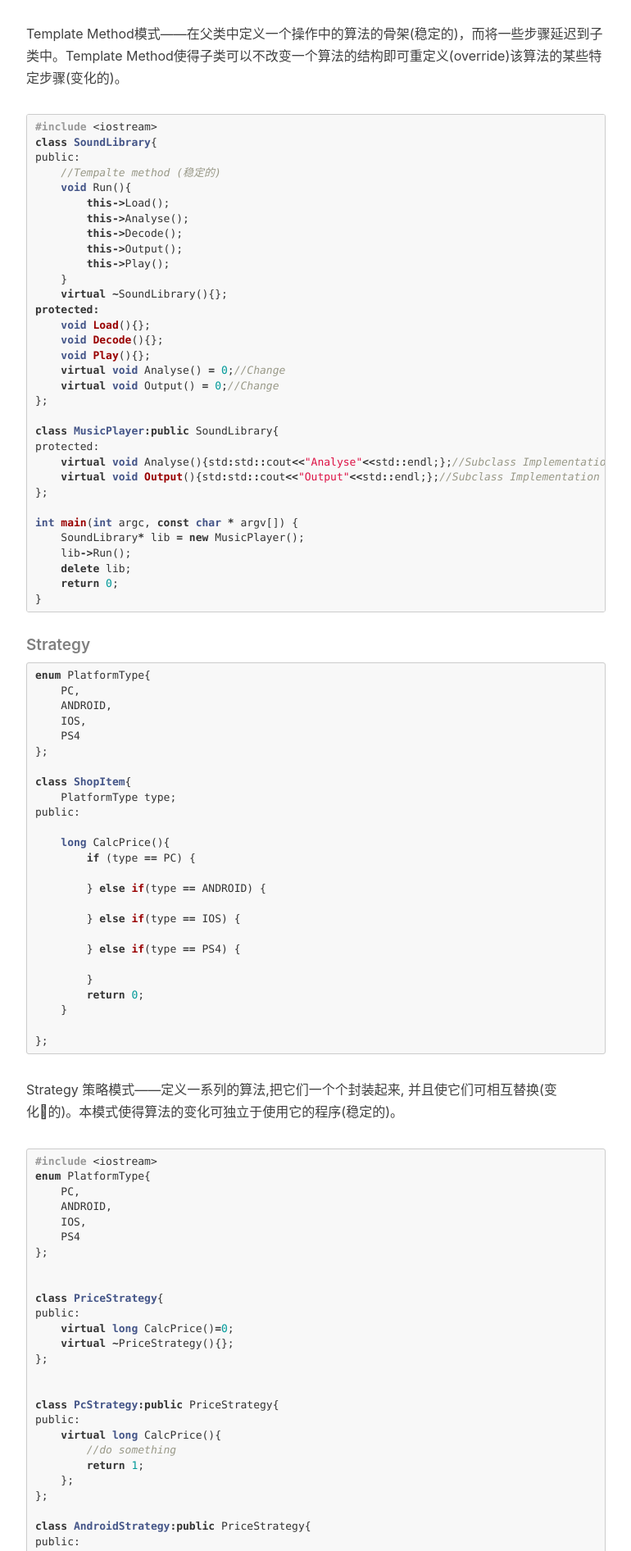
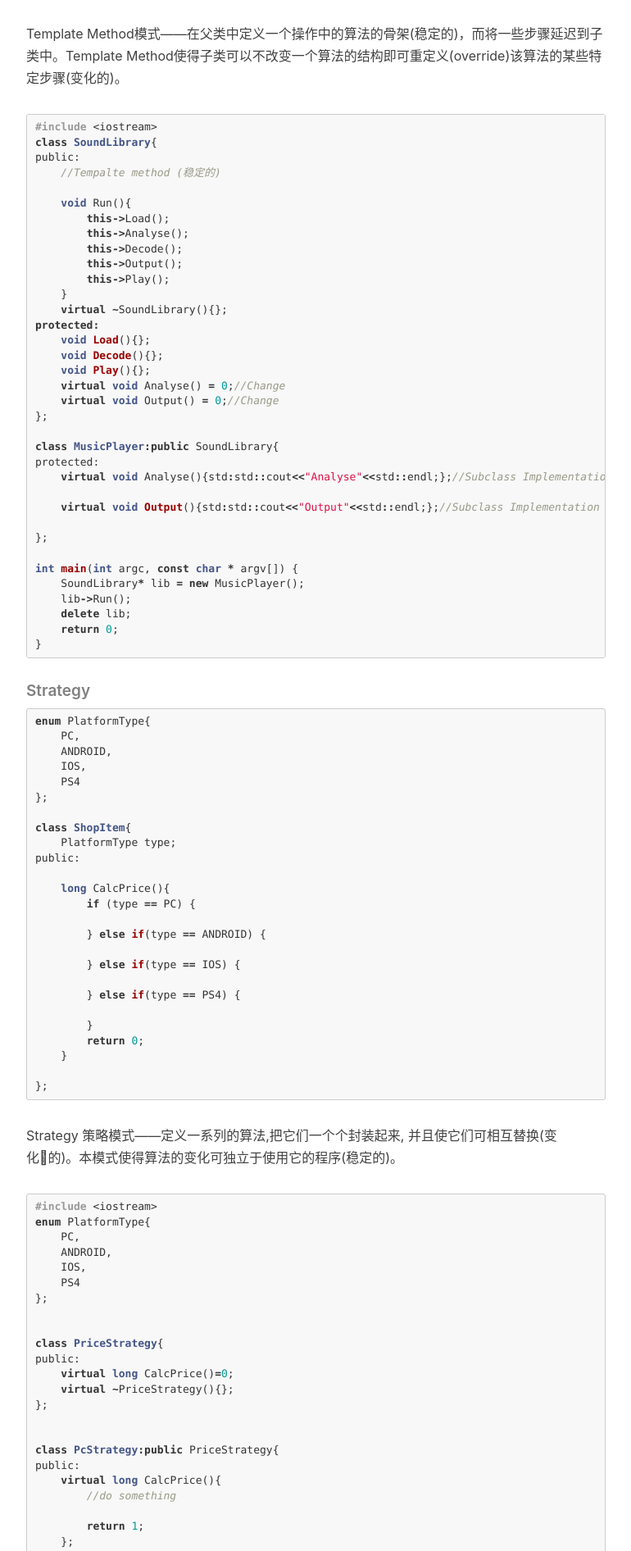
Before and after one commit to chenanbao/chenanbao.github.io, a Jekyll site: the page built from _posts/2019-01-12-设计模式.md, in a window 1280 px wide. Shown: the part 1788-3680 px from the top of the page at 82% size, without its empty margins (233-1003 px from the left). Built offline with Jekyll 4.4.1, drawn with Linux system fonts in a browser that asks for light colours; nearby versions of some CDN libraries; comment, search, counter and statistics services are not loaded.

Commit message:
Update 2019-01-12-设计模式.md

````diff
--- a/_posts/2019-01-12-设计模式.md
+++ b/_posts/2019-01-12-设计模式.md
@@ -71,6 +71,7 @@ Template Method模式——在父类中定义一个操作中的算法的骨架(
 class SoundLibrary{
 public:
     //Tempalte method (稳定的)
+
     void Run(){
         this->Load();
         this->Analyse();
@@ -90,7 +91,9 @@ protected:
 class MusicPlayer:public SoundLibrary{
 protected:
     virtual void Analyse(){std:std::cout<<"Analyse"<<std::endl;};//Subclass Implementation
+
     virtual void Output(){std:std::cout<<"Output"<<std::endl;};//Subclass Implementation
+
 };
 
 int main(int argc, const char * argv[]) {
@@ -155,6 +158,7 @@ class PcStrategy:public PriceStrategy{
 public:
     virtual long CalcPrice(){
         //do something
+
         return 1;
     };
 };
@@ -163,6 +167,7 @@ class AndroidStrategy:public PriceStrategy{
 public:
     virtual long CalcPrice(){
         //do something
+
         return 2;
     };
 };
@@ -171,6 +176,7 @@ class IosStrategy:public PriceStrategy{
 public:
     virtual long CalcPrice(){
         //do something
+
         return 3;
     };
 };
@@ -179,6 +185,7 @@ class Ps4Strategy:public PriceStrategy{
 public:
     virtual long CalcPrice(){
         //do something
+
         return 4;
     };
 };
@@ -195,9 +202,11 @@ public:
 
     void ShowView(){
         //do something;
+
         double price = m_strategy->CalcPrice();
         std::cout << price << std::endl;
         //do something;
+
     };
 
     ~ShopItem(){
@@ -219,12 +228,15 @@ public:
 class FileLoad{
     std::string m_filePath;
     ProgressBar* m_bar;//依赖不好.如果换一种界面更新方式?
+
 public:
     FileLoad(const std::string& filePath,ProgressBar* bar):m_filePath(filePath),m_bar(bar){
     }
     void Load(){
         //load file
+
         //.....
+
         if(m_bar != nullptr){
             m_bar->UpdateView(100);
         }
@@ -361,14 +373,17 @@ class CryptoFileStream:public FileStream{
 public:
     virtual char Read(int number){
         //do something
+
         return FileStream::Read(number);
     };
     virtual void Seek(int position){
         //do something
+
         FileStream::Seek(position);
     };
     virtual void Write(char data){
         //do something
+
         FileStream::Write(data);
     };
 };
@@ -427,13 +442,14 @@ public:
 ```
 Decorator 装饰模式——动态地给一个对象添加一些额外的职责。就扩展功能而言，Decorator模式比生成子类方式更为灵活。
 
-```c
+```c++
 
 //用组合来扩展变化的部分 ，避免继承带来的灵活性差和多子类衍生问题
 
 class DecoratorStream:public Stream{
 protected:
   Stream* m_stream;//FileStream....
+
   DecoratorStream(Stream*stream):m_stream(stream){};
 };
 
@@ -459,14 +475,17 @@ public:
     BufferStream(Stream*stream):DecoratorStream(stream){};
     virtual char Read(int number){
         //do something
+
         return m_stream->Read(number);
     };
     virtual void Seek(int position){
         //do something
+
         m_stream->Seek(position);
     };
     virtual void Write(char data){
         //do something
+
         m_stream->Write(data);
     };
 };
@@ -698,16 +717,19 @@ public:
 using namespace std;
 
 //sqlserver
+
 class SqlConnection{};
 class SqlCommand{};
 class SqlDataReader{};
 
 //Oracle
+
 class OracleConnection{};
 class OracleCommand{};
 class OracleDataReader{};
 
 //MySQL
+
 class MySqlConnection{};
 class MySqlCommand{};
 class MySqlDataReader{};
@@ -741,17 +763,20 @@ class ICommand{};
 class IDataReader{};
 
 //sqlserver
+
 class SqlConnection:public IConnection{};
 class SqlCommand:public ICommand{};
 class SqlDataReader:public IDataReader{};
 
 
 //Oracle
+
 class OracleConnection:public IConnection{};
 class OracleCommand:public ICommand{};
 class OracleDataReader:public IDataReader{};
 
 //MySQL
+
 class MySqlConnection:public IConnection{};
 class MySqlCommand:public ICommand{};
 class MySqlDataReader:public IDataReader{};
@@ -787,6 +812,7 @@ public:
         ICommand* command = m_factory->CreateCommand();
         IDataReader* reader = m_factory->CreateReader();
         //do something
+
         vector<CardDAO> vct;
         return vct;
     };
@@ -972,6 +998,7 @@ public:
 Singleton* Singleton::m_instance = nullptr;
 
 //线程非安全的
+
 Singleton* Singleton::GetInstance(){
     if (m_instance == nullptr) {
         m_instance = new Singleton();
@@ -1192,6 +1219,7 @@ public:
 };
 
 //View之间不直接沟通，ViewMediator负责所有沟通
+
 class ViewMediator:public Mediator{
 private:
     MainView* mainView;
@@ -1221,6 +1249,7 @@ Adapter 适配器模式—–将一个类的接口转换成客户希望的另外
 using namespace std;
 
 //目标接口
+
 class IPlugin{
 public:
     virtual void TurnOn() = 0;
@@ -1228,6 +1257,7 @@ public:
 };
 
 //遗留接口
+
 class IAdapter{
 public:
     virtual void ShowStatus() = 0;
@@ -1247,6 +1277,7 @@ protected:
 public:
     Adapter(IAdapter* adapter):m_adapter(adapter){};
     //兼容老接口
+
     virtual void Process(){
         m_adapter->Alarm();
         m_adapter->ShowStatus();
@@ -1285,13 +1316,19 @@ public:
     void DoTask1(){
         if (state == Open) {
             //do something
+
             //state = Close;
+
         }else if(state == Close){
             //do something
+
             //state = Connect;
+
         }else if(state == Connect){
             //do something
+
             //state = Open;
+
         }
     };
 
@@ -1344,7 +1381,9 @@ class ConnectState:public NetWorkState{
 public:
     virtual void DoTask(NetWorkProcessor *np){
         //do something
+
         //np->ChangeState(OpenState::GetInstance());
+
     };
 };
 
@@ -1352,7 +1391,9 @@ class CloseState:public NetWorkState{
 public:
     virtual void DoTask(NetWorkProcessor *np){
         //do something
+
         //np->ChangeState(ConnectionState::GetInstance());
+
     };
 };
 
@@ -1360,7 +1401,9 @@ class OpenState:public NetWorkState{
 public:
     virtual void DoTask(NetWorkProcessor *np){
         //do something
+
         //np->ChangeState(CloseState::GetInstance());
+
     };
 };
 
````
